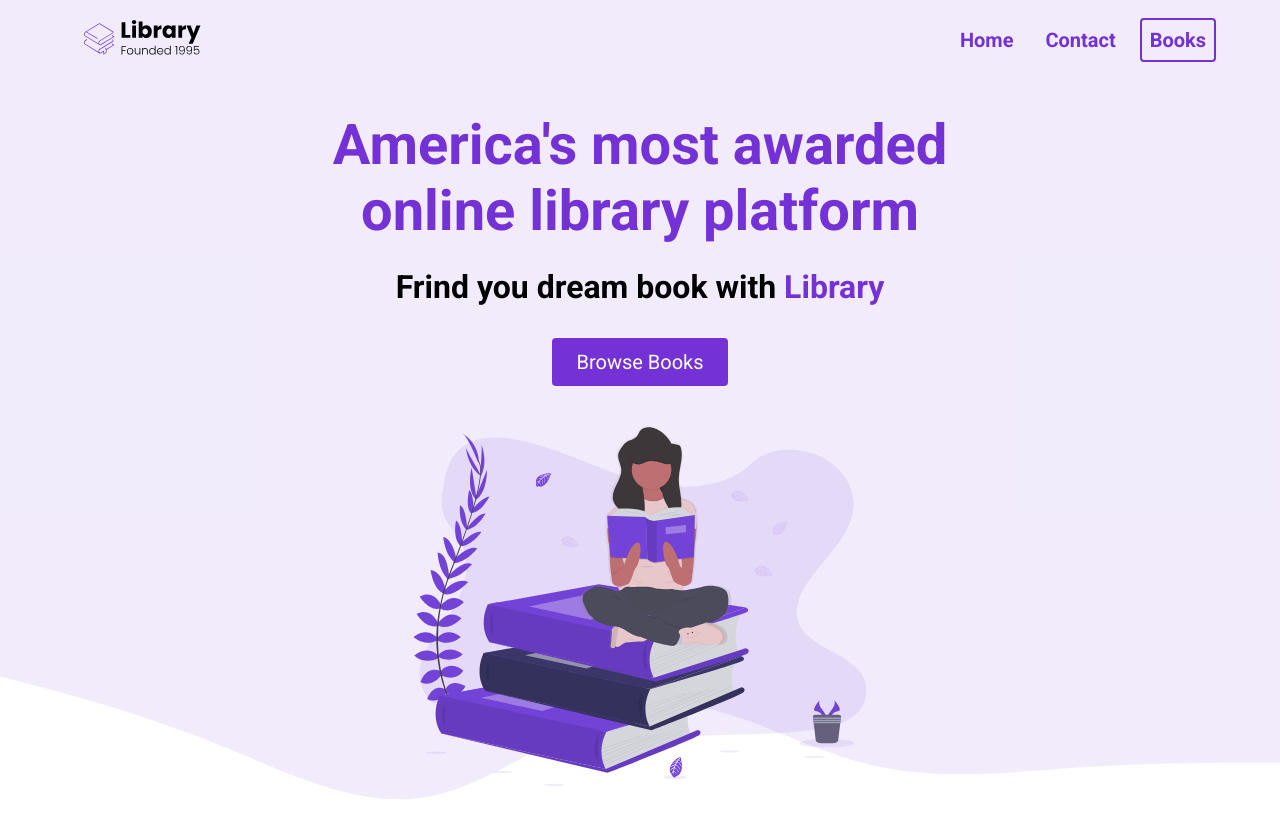
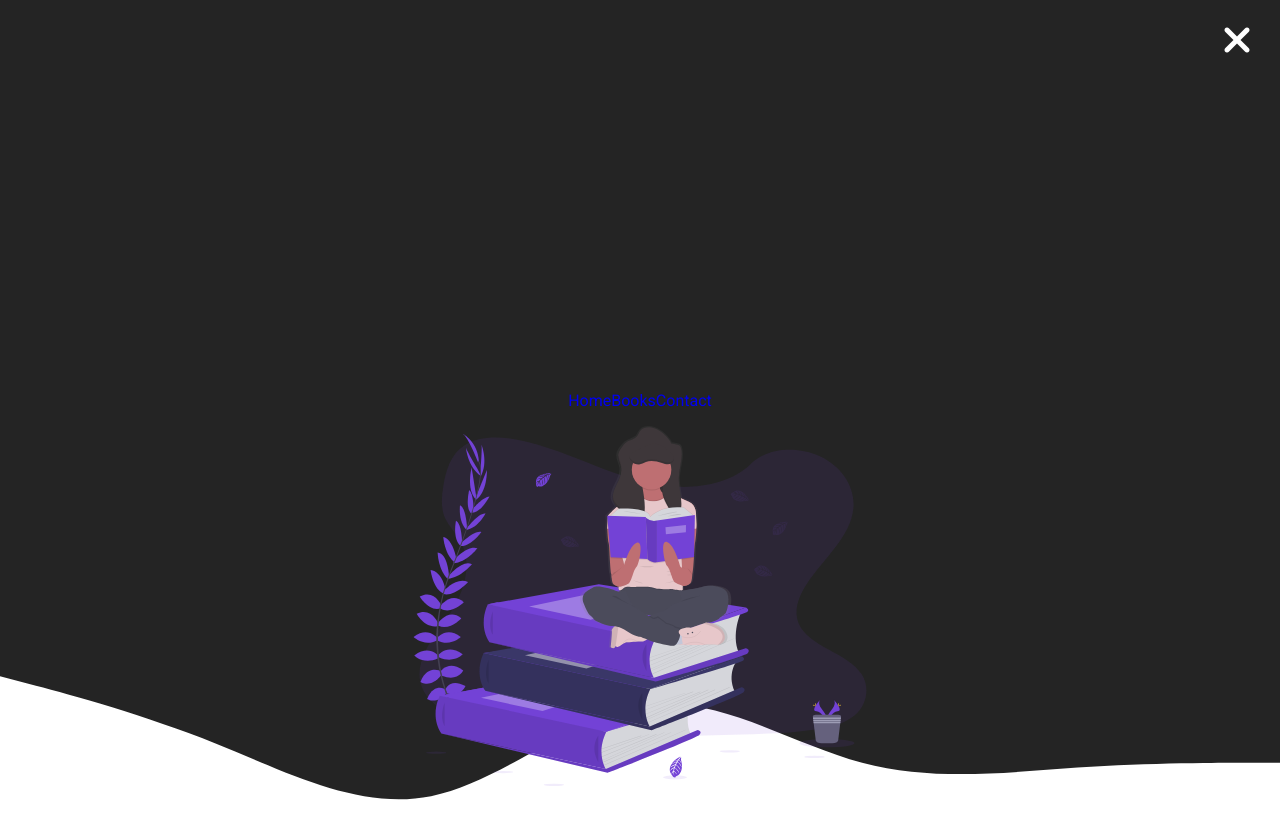
Before and after one commit to jkdavis25/Library, a plain HTML site: page index.html in a window 1280 px wide. Shown: the top 833 px of the page. Drawn offline with Linux system fonts and the light colour scheme.

Commit message:
btn menu

```diff
--- a/index.html
+++ b/index.html
@@ -17,6 +17,25 @@
             <li><a href="" class="nav__link">Contact</a></li>
             <li><a href="" class="nav__link nav__link--primary">Books</a></li>
         </ul>
+            </div>
+            <button class="btn__menu">
+                <i class="fas fa-bars"></i>
+            </button>
+            <div class="menu__backdrop">
+                <button class="btn__menu btn__menu--close">
+                    <i class="fas fa-times"></i>
+                </button>
+                <ul>
+                    <li class="menu__list">
+                        <a href="#" class="menu__link">Home</a>
+                    </li>
+                    <li class="menu__list">
+                        <a href="features" class="menu__link">Books</a>
+                    </li>
+                    <li class="menu__list">
+                        <a href="#" class="menu__link no-cursor">Contact</a>
+                    </li>
+                </ul>
             </div>
         </nav>
         <header>
--- a/styles.css
+++ b/styles.css
@@ -87,6 +87,41 @@
 .nav__link--primary:hover{
     text-decoration: none;
 }
+
+.btn__menu{
+    background-color: transparent;
+    font-size: 40px;
+    text-align: center;
+    border: none;
+    color: #7432d6;
+}
+
+.menu__backdrop{
+    position: absolute;
+    background-color: #242424;
+    top: 0;
+    left: 0;
+    right: 0;
+    bottom: 0;
+    z-index: 100%;
+    display: flex;
+    justify-content: center;
+    align-items: center;
+}
+
+.btn__menu--close{
+    position: absolute;
+    right: 20px;
+    top: 10px;
+    padding: 8px;
+    color: white;
+}
+
+/*
+
+LANDING
+
+*/
 
 #landing{
     background-color: rgba(115, 66, 214, 0.1)
```
